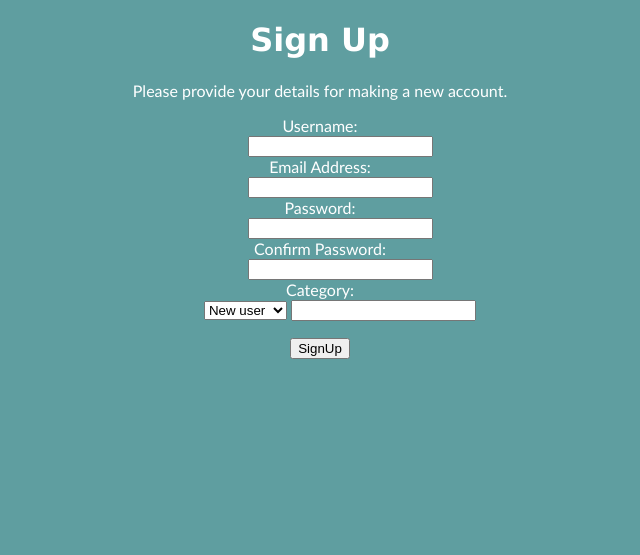
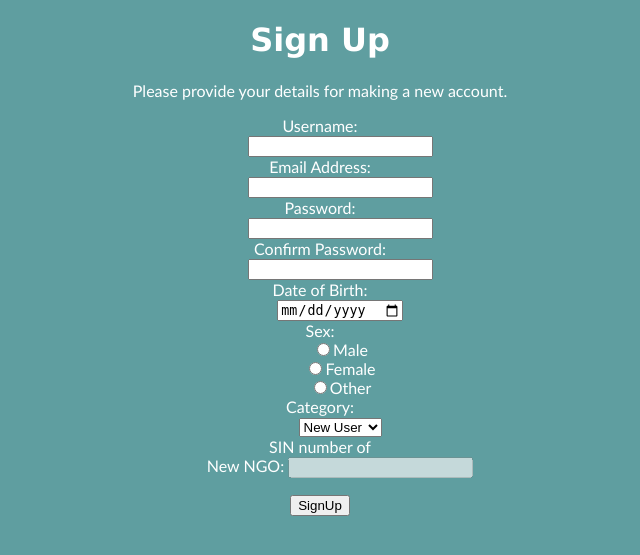
Before and after one commit to HarrisJosye/medigo6311, a Flask app: page /signup_page in a window 1280 px wide. Shown: the top 555 px of the page, without its empty margins (320-960 px from the left). Run offline with Flask 2, Linux system fonts and the light colour scheme; some libraries are stand-ins or nearby versions.

Commit message:
MG-24 Updated HTML file

```diff
--- a/templates/signup_page.html
+++ b/templates/signup_page.html
@@ -24,22 +24,33 @@
           request.form.password }}">
         <dt>Confirm Password:
         <dd><input type=password name=confirmpassword value="{{ request.form.confirmpassword }}">
+        <dt>Date of Birth:
+        <dd><input type=date name=dob value="{{ request.form.dob }}">
+        <dt>Sex:
+        <dd><input type=radio name=sex value="Male">Male<br>
+            <input type=radio name=sex value="Female">Female<br>
+            <input type=radio name=sex value="Other">Other<br>
         <dt>Category:
         <dd>
-        <select name="category" id="registration" onchange="changetextbox();" >
-            {% for o in userlist %}
-                <option value="{{ o.type }}" >{{ o.type }}</option>
-            {% endfor %}
+        <select name="category" id="registration" onchange="changetextbox(this)" >
+            <option value = "1">New User</option>
+            <option value = "2">New NGO</option>
         </select>
-        <input type="text" name="category" id="ssd" />
+        <dt>SIN number of
+        <dd>
+        New NGO:
+        <input type="text" name=NGOReg id="NGOReg" disabled="disabled" />
+
             <script type="text/javascript">
-                function changetextbox()
+                function changetextbox(registration)
                 {
-                    if (document.getElementById("registration").value == "New user") {
-                        document.getElementById("sdd").disable='true';
-                    } else {
-                        document.getElementById("sdd").disable='';
-                    }
+
+                        var selectedValue = registration.options[registration.selectedIndex].value;
+                        var txtOther = document.getElementById("NGOReg");
+                        txtOther.disabled = selectedValue == 2 ? false : true;
+                        if (!txtOther.disabled) {
+                        txtOther.focus();
+                        }
                 }
             </script>
     </dl>
```
